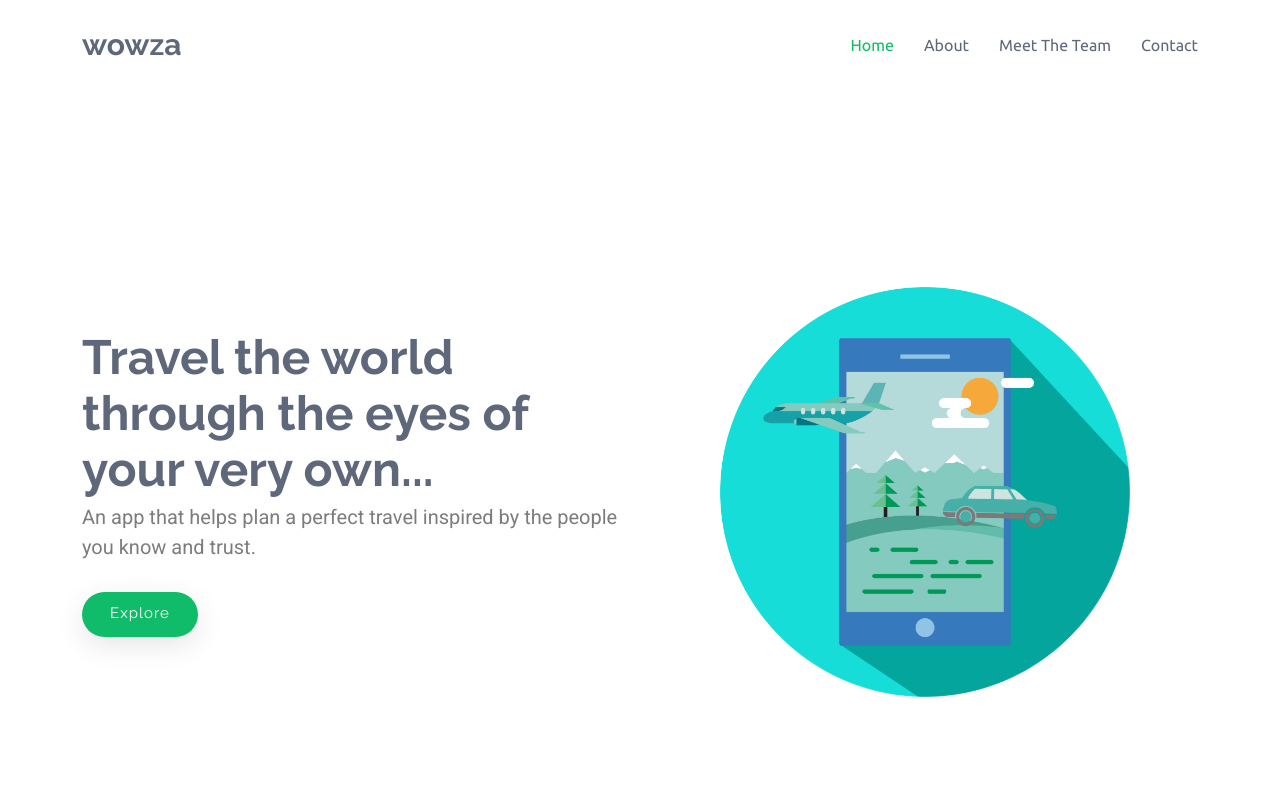
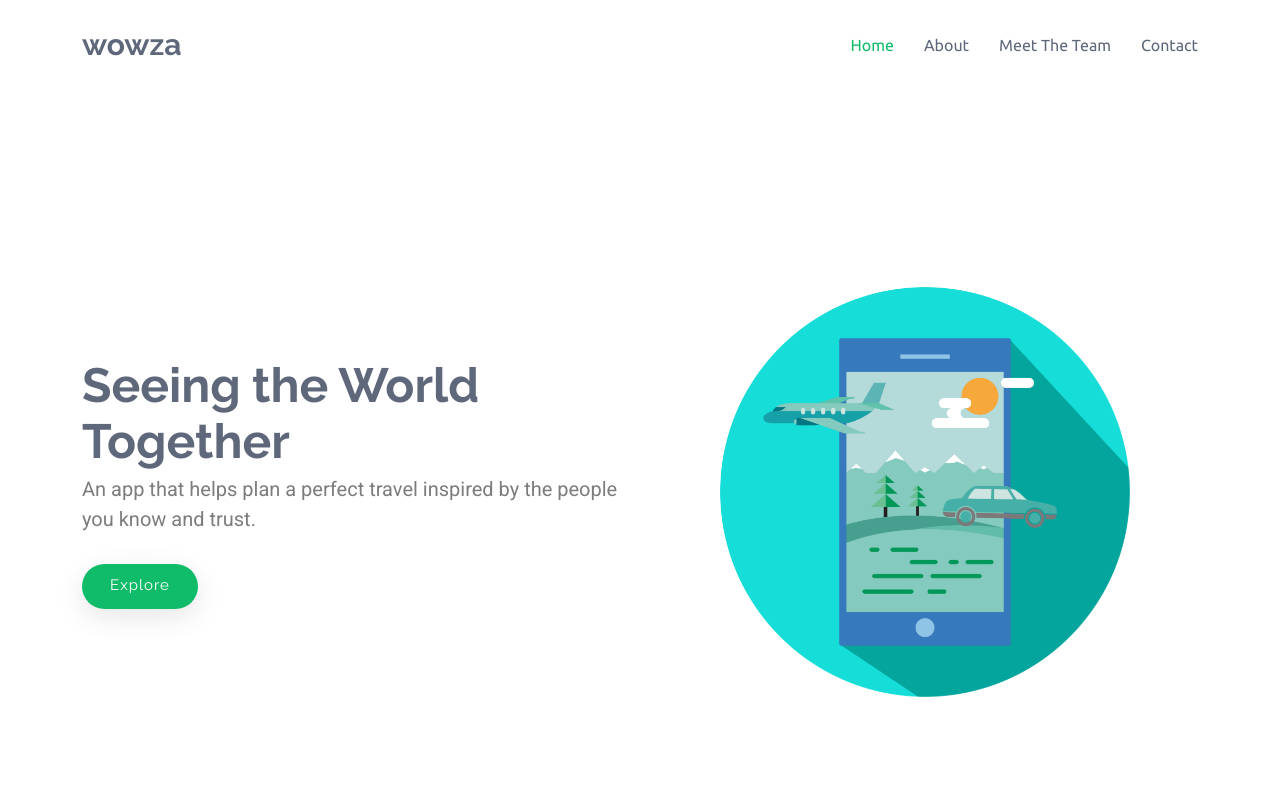
Before and after one commit to alinoorisnerd/wowzawebsite, a plain HTML site: page index.html in a window 1280 px wide. Shown: the top 800 px of the page. Drawn offline with Linux system fonts and the light colour scheme.

Commit message:
Update index.html

```diff
--- a/index.html
+++ b/index.html
@@ -63,7 +63,7 @@
       <div class="container">
         <div class="row gy-4">
           <div class="col-lg-6 order-2 order-lg-1 d-flex flex-column justify-content-center" data-aos="fade-up">
-            <h1>Travel the world through the eyes of your very own...</h1>
+            <h1>Seeing the World Together</h1>
             <p>An app that helps plan a perfect travel inspired by the people you know and trust.</p>
             <div class="d-flex">
               <a href="#about" class="btn-get-started">Explore</a>
```
